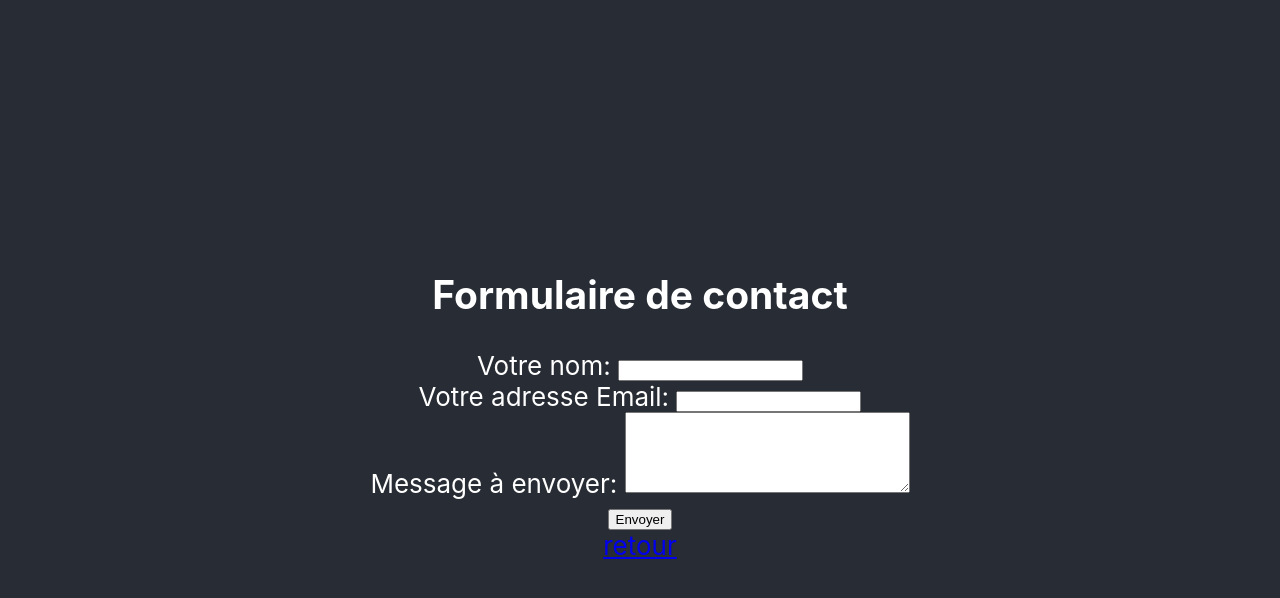
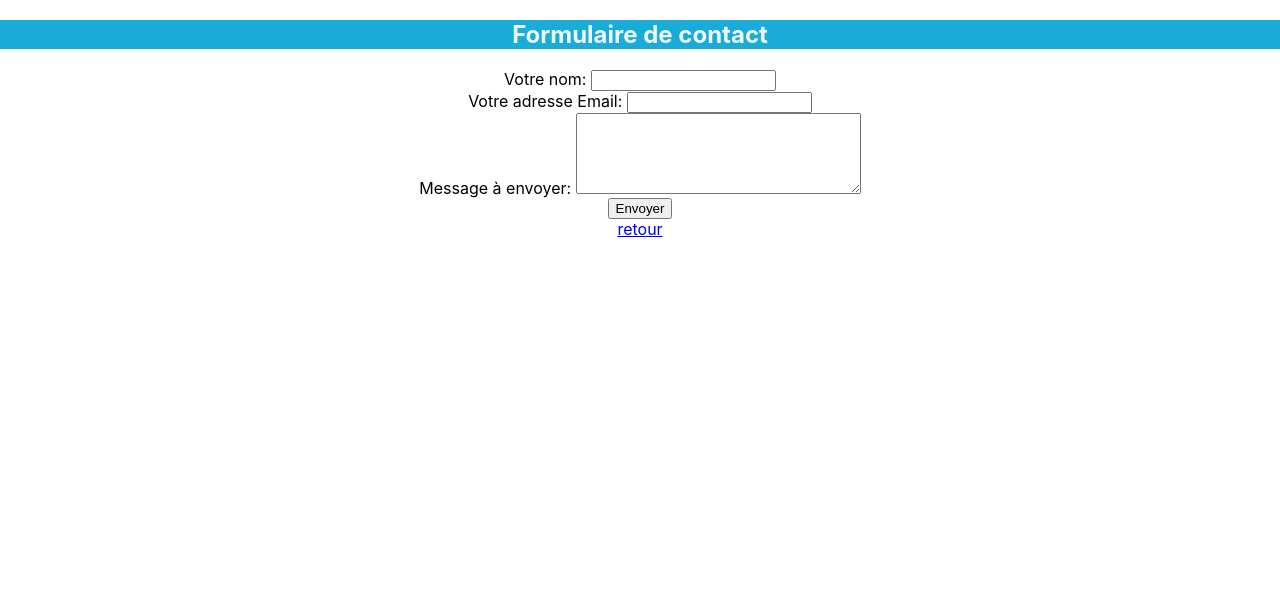
Before and after one commit to jojo051/my_portfofio, a React (Create React App) app in the folder my-portfolio/: page /contact in a window 1280 px wide. Shown: the top 598 px of the page. Built offline with nearby package versions, Linux system fonts and the light colour scheme.

Commit message:
refactor(css)ad ccsv1

```diff
--- a/my-portfolio/src/App.jsx
+++ b/my-portfolio/src/App.jsx
@@ -5,7 +5,6 @@ import {
   Route,
   Redirect,
 } from 'react-router-dom';
-import './App.css';
 import Home from './components/Home';
 import Contact from './components/Contact';
 import Projet from './components/Projet';
--- a/my-portfolio/src/components/Contact.jsx
+++ b/my-portfolio/src/components/Contact.jsx
@@ -2,6 +2,7 @@ import React, {useState} from 'react';
 import {
   Link,
 } from 'react-router-dom';
+import './contact.css';
 
 
 const Contact = () => {
@@ -34,9 +35,9 @@ const Contact = () => {
   return (
     <section className="contact">
       <h1>Formulaire de contact</h1>
-        <form onSubmit={submitForm}>
-          <div>
-            <label htmlFor="sendname" className="label-send-name">Votre nom:  </label>
+        <form onSubmit={submitForm} className="contact-form">
+          <div className="label-send-name">
+            <label htmlFor="sendname" >Votre nom:  </label>
               <input
                 type="text"
                 id="sendname"
@@ -46,8 +47,8 @@ const Contact = () => {
                 required
                 />
           </div>
-          <div>
-            <label htmlFor="mail" className="label-mail">Votre adresse Email:  </label>
+          <div className="label-mail">
+            <label htmlFor="mail" >Votre adresse Email:  </label>
               <input
                 type="text"
                 id="mail"
@@ -57,8 +58,8 @@ const Contact = () => {
                 required
                 />
           </div>
-          <div>
-            <label htmlfor="story" className="label-texarea">Message à envoyer: </label>
+          <div className="label-texarea">
+            <label htmlfor="story" >Message à envoyer: </label>
               <textarea
                 id="textarea"
                 name="textarea"
@@ -70,8 +71,8 @@ const Contact = () => {
               >
               </textarea>
           </div>
-            <div>
-              <button type="submit" className="button-send-mail">
+            <div className="button-send-mail">
+              <button type="submit" >
                 Envoyer
               </button>
             </div>
--- a/my-portfolio/src/components/ContactMe.jsx
+++ b/my-portfolio/src/components/ContactMe.jsx
@@ -2,15 +2,17 @@ import React from 'react';
 import {
   Link,
 } from 'react-router-dom';
+import './contactMe.css';
 
 const ContactMe = () => {
   return (
-    <>
-    <Link className="button-link-contactme" to="/contact">
-      Envoyer un Email
-      <img src="" alt="" className="button-" />
-    </Link>
-    </>
+    <div className="contact-me">
+      <h2>Envie de me contacter ?</h2>
+      <Link className="button-link-contactme" to="/contact">
+        Envoyer un Email
+        <img src="" alt="" className="button-" />
+      </Link>
+    </div>
   );
 }
 
--- a/my-portfolio/src/components/Footer.jsx
+++ b/my-portfolio/src/components/Footer.jsx
@@ -1,4 +1,5 @@
 import React from 'react';
+import './footer.css';
 
 const Footer = () => {
   return (
--- a/my-portfolio/src/components/Home.jsx
+++ b/my-portfolio/src/components/Home.jsx
@@ -3,24 +3,30 @@ import Footer from './Footer';
 import ContactMe from './ContactMe';
 import MesProjets from './MesProjets';
 import zoomjojo from '../image/zoomjojo.png';
-
+import './home.css';
 const Home = () => {
   return (
-    <>
+      <section className="home">
         <div>
           <h1>Bonjour</h1>
+          <div className="home-intro">
             <h2> Je me présente</h2>
             <p> moi, c'est joel, ... lorem ipsum</p>
             <p> Je suis développeur Web junior à la recherche d'un stage, extrêmement motivé pour développer constamment mes compétences et évoluer professionnellement</p>
-        <img src={zoomjojo} alt="" />
-        <h2>Bon passons aux choses serieuses ...</h2>
+          </div>
+            <img classname="home-img" src={zoomjojo} alt="my head" />
+            <h1>Bon passons aux choses serieuses ...</h1>
             <p>Voici quelques uns des projets que je suis fier de vous presenter :</p>
+          <div className="home-projects">
             <MesProjets />
-        <h2>Envie de me contacter ?</h2>
+          </div>
+          <div className="home-contact">
+
               <ContactMe />
           </div>
           <Footer />
-    </>
+        </div>
+      </section>
   );
 }
 
--- a/my-portfolio/src/components/MesProjets.jsx
+++ b/my-portfolio/src/components/MesProjets.jsx
@@ -18,7 +18,7 @@ const MesProjets = () => {
 
   return (
     <div>
-      {projects.map((project)=>  <Link className="button-link-project" to={`/projects/${project.id}`}><img src={project.image} alt={project.name} /></Link>  )}
+      {projects.map((project)=>  <Link to={`/projects/${project.id}`}><img src={project.image} alt={project.name} /></Link>  )}
     </div>
   );
 }
--- a/my-portfolio/src/components/Projet.jsx
+++ b/my-portfolio/src/components/Projet.jsx
@@ -7,6 +7,7 @@ import {
 } from 'react-router-dom';
 import Footer from './Footer';
 import ContactMe from './ContactMe';
+import './projet.css';
 
 const Projet = () => {
 
@@ -24,22 +25,23 @@ const Projet = () => {
 
 
   return (
-    <>
-      <section>
+      <section className="project">
         <img src={project.image} alt={project.name}/>
         <h1>{project.name}</h1>
-          <div>
-            <div>
-              {project.type}
+          <div className="project-presentation">
+            <div className="project-type">
+              <p>Type de projet</p>{project.type}
             </div>
-            <div>
+            <div className="project-texte">
+            <p>Description du projet</p>
             {project.texte_pitch}
             </div>
-            <div>
+            <div className="project-lien">
+            <p>Lien du projet</p>
             {project.lien}
             </div>
           </div>
-          <div>
+          <div className="project-all-button">
             <button type="button" onClick={projectId -1} >projet précédent</button>
             <Link className="button-link-home" to="/home">
               retour
@@ -50,7 +52,6 @@ const Projet = () => {
         <div><ContactMe /></div>
         <div><Footer /></div>
       </section>
-    </>
   );
 }
 
--- a/my-portfolio/src/components/contact.css
+++ b/my-portfolio/src/components/contact.css
@@ -0,0 +1,20 @@
+.contact{
+  display: flex;
+  flex-direction: column;
+  margin: 0;
+  padding: 0;
+}
+h1 {
+  text-align: center;
+}
+.contact-form {
+  text-align: center;
+}
+.button-send-mail{
+  display: flex;
+  justify-content: center;
+}
+.button-link-home {
+  display: flex;
+  justify-content: center;
+}
--- a/my-portfolio/src/components/contactMe.css
+++ b/my-portfolio/src/components/contactMe.css
@@ -0,0 +1,6 @@
+.contact-me {
+  display: flex;
+  flex-direction: column;
+  align-items: center;
+
+}
--- a/my-portfolio/src/components/footer.css
+++ b/my-portfolio/src/components/footer.css
@@ -0,0 +1,5 @@
+.link-linkedin{
+  display: flex;
+  justify-content: center;
+  background-color:#19ACD9 ;
+}
--- a/my-portfolio/src/components/home.css
+++ b/my-portfolio/src/components/home.css
@@ -0,0 +1,43 @@
+.home {
+  display: flex;
+  flex-direction: column;
+  text-align: center;
+  margin: 0;
+  padding: 0;
+}
+
+h1 {
+  background-color: #19ACD9;
+  color: aliceblue;
+}
+
+.home-projects {
+  display: flex;
+  flex-direction: column;
+}
+/*
+@media screen and (max-width: 768px) {
+  .home {
+    display: flex;
+    text-align: center;
+ }
+}
+@media screen and (min-width: 769px) and(max-width: 992px){
+  .home {
+    display: flex;
+    text-align: center;
+ }
+}
+@media screen and (min-width: 993px) and(max-width: 1200px){
+  .home {
+    display: flex;
+    text-align: center;
+ }
+}
+
+@media screen and (min-width: 1201px) {
+  .home {
+    display: flex;
+    text-align: center;
+ }
+}*/
--- a/my-portfolio/src/components/projet.css
+++ b/my-portfolio/src/components/projet.css
@@ -0,0 +1,13 @@
+.project {
+  display: flex;
+  flex-direction: column;
+  text-align: center;
+  margin: 0;
+  padding: 0;
+}
+
+.project-all-button {
+  display:flex;
+  flex-direction: row;
+  justify-content: space-around;
+}
```
Lines whose indentation alone changed are shown as unchanged.
